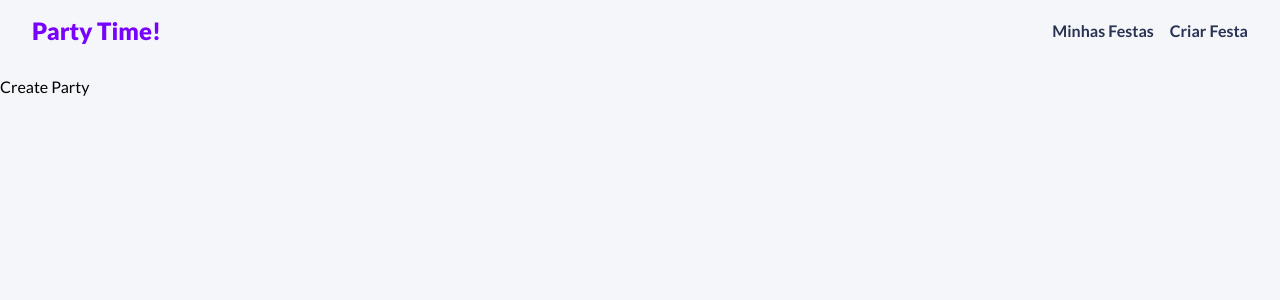
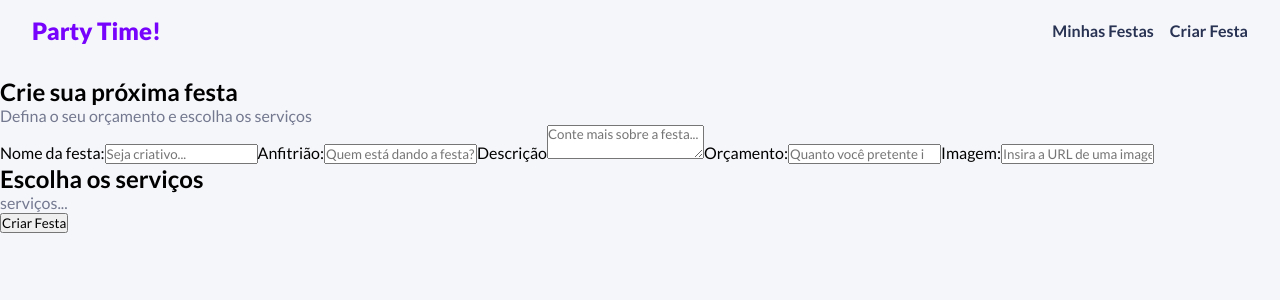
Before and after one commit to regianemr/Projeto-Party-Time, a React (Vite) app in the folder frontend/: page /party/new in a window 1280 px wide. Shown: the top 300 px of the page. Built offline with nearby package versions, Linux system fonts and the light colour scheme.

Commit message:
Criando pagina de insercao de festas

```diff
--- a/frontend/src/routes/CreateParty.jsx
+++ b/frontend/src/routes/CreateParty.jsx
@@ -1,7 +1,40 @@
-import React from 'react'
 
 const CreateParty = () => {
-  return <div>Create Party</div>
+  return <div className="form-page">
+    <h2>Crie sua próxima festa</h2>
+    <p>Defina o seu orçamento e escolha os serviços</p>
+    <form>
+      <label>
+        <span>Nome da festa:</span>
+        <input type="text" placeholder="Seja criativo..." required/>
+      </label>
+      <label>
+        <span>Anfitrião:</span>
+        <input type="text" placeholder="Quem está dando a festa?" required/>
+      </label>
+      <label>
+        <span>Descrição</span>
+        <textarea placeholder="Conte mais sobre a festa..." required
+        ></textarea>
+      </label>
+      <label>
+        <span>Orçamento:</span>
+        <input type="number" placeholder="Quanto você pretente investir?" required/>
+      </label>
+      <label>
+        <span>Imagem:</span>
+        <input type="text" placeholder="Insira a URL de uma imagem" required/>
+      </label>
+      <div>
+        <h2>Escolha os serviços</h2>
+        <div className="services-container">
+          <p>serviços...</p>
+        </div>
+        <input type="submit" value="Criar Festa" className="btn" />
+      </div>
+
+    </form>
+  </div>
 
 }
 
```
Also changed, not shown: 2 other files (tests, documents, lock files or other folders).
